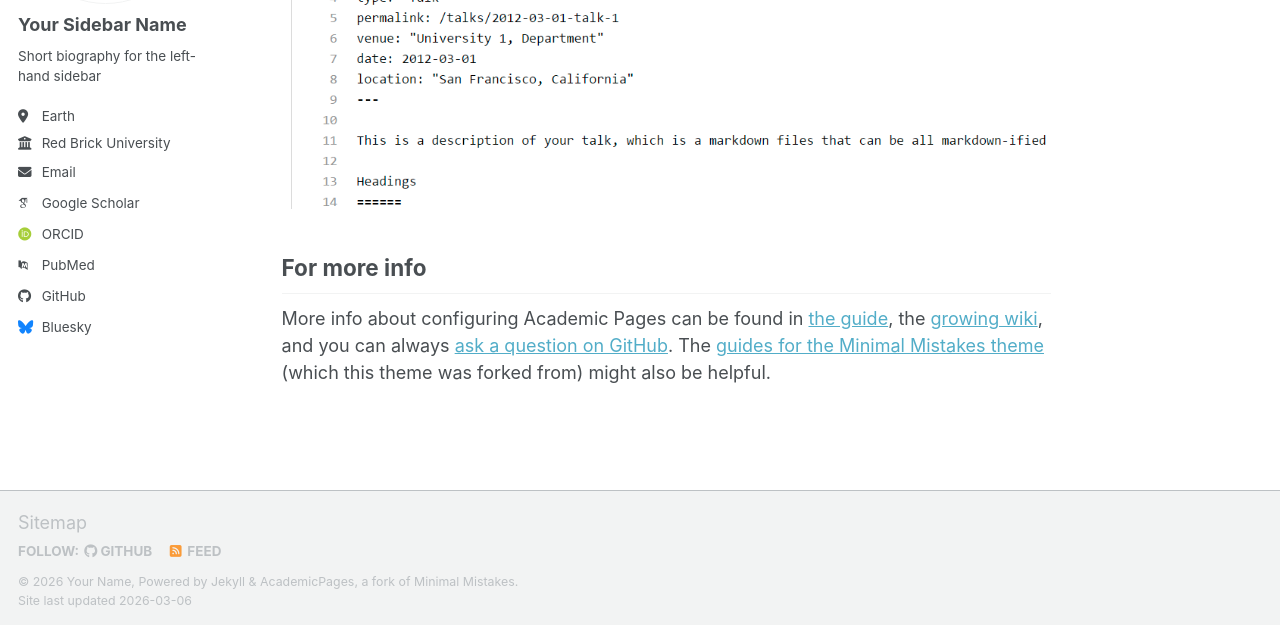
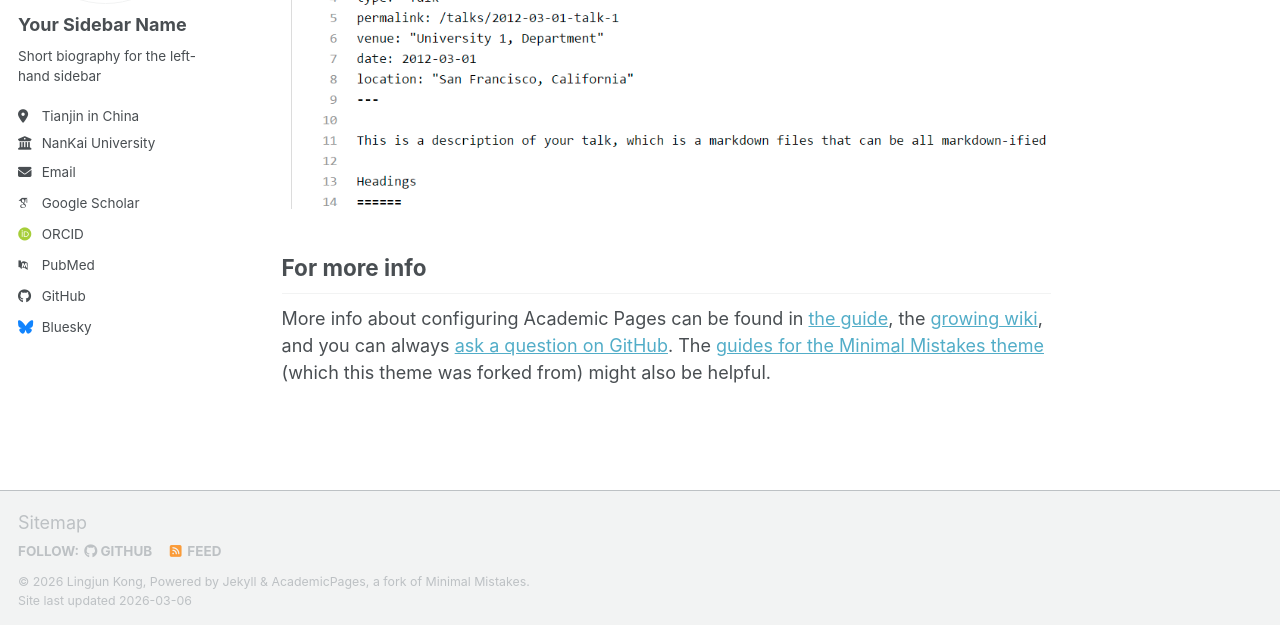
Before and after one commit to klj63260826/klj63260826.github.io, a Jekyll site: the page built from _pages/about.md, in a window 1280 px wide and 900 px high, scrolled down 2720 px. Shown: the part 272-897 px from the top of the window. Built offline with Jekyll 4.4.1, drawn with Linux system fonts in a browser that asks for light colours; some web fonts are replaced; a script bundle is joined from its source files by our own code; library files that are not in the unit come from our copies.

Commit message:
Update _config.yml

```diff
--- a/_config.yml
+++ b/_config.yml
@@ -11,9 +11,9 @@ locale                   : "en-US"
 site_theme               : "default" # The available themes options are "default", "air", "sunrise", "mint", "dirt" and "contrast"
 title                    : "Your Name / Site Title"
 title_separator          : "-"
-name                     : &name "Your Name"
+name                     : &name "Lingjun Kong"
 description              : &description "Your Name's academic portfolio"   # Update this with a general description of your site, this is the default if not overridden by a page
-url                      : https://academicpages.github.io # The base hostname & protocol for your site e.g. "https://[your GitHub username].github.io",
+url                      : https://klj63260826/klj63260826.github.io # The base hostname & protocol for your site e.g. "https://[your GitHub username].github.io",
                                                            # or if you already have some other page hosted on Github then use "https://[your GitHub username].github.io/[Your Repo Name]"
 baseurl                  : "" # the subpath of your site, e.g. "/blog"
 repository               : "academicpages/academicpages.github.io"
@@ -27,10 +27,10 @@ author:
   name             : "Your Sidebar Name"
   pronouns         : # example: "she/her"
   bio              : "Short biography for the left-hand sidebar"
-  location         : "Earth"
-  employer         : "Red Brick University"
+  location         : "Tianjin in China"
+  employer         : "NanKai University"
   uri              : # URL
-  email            : "none@example.org"
+  email            : "konglingjun@nankai.edu.cn"
 
   # Academic websites
   academia         : # URL
@@ -38,7 +38,7 @@ author:
   googlescholar    : "https://scholar.google.com/citations?user=PS_CX0AAAAAJ"
   inspire-hep      : # URL
   impactstory      : # URL
-  orcid            : "https://orcid.org/yourorcidurl"
+  orcid            : "https://orcid.org/my-orcid?orcid=0000-0001-9060-6644"
   semantic         : # URL
   ssrn             : # URL
   pubmed           : "https://www.ncbi.nlm.nih.gov/pubmed/?term=john+snow"
```
